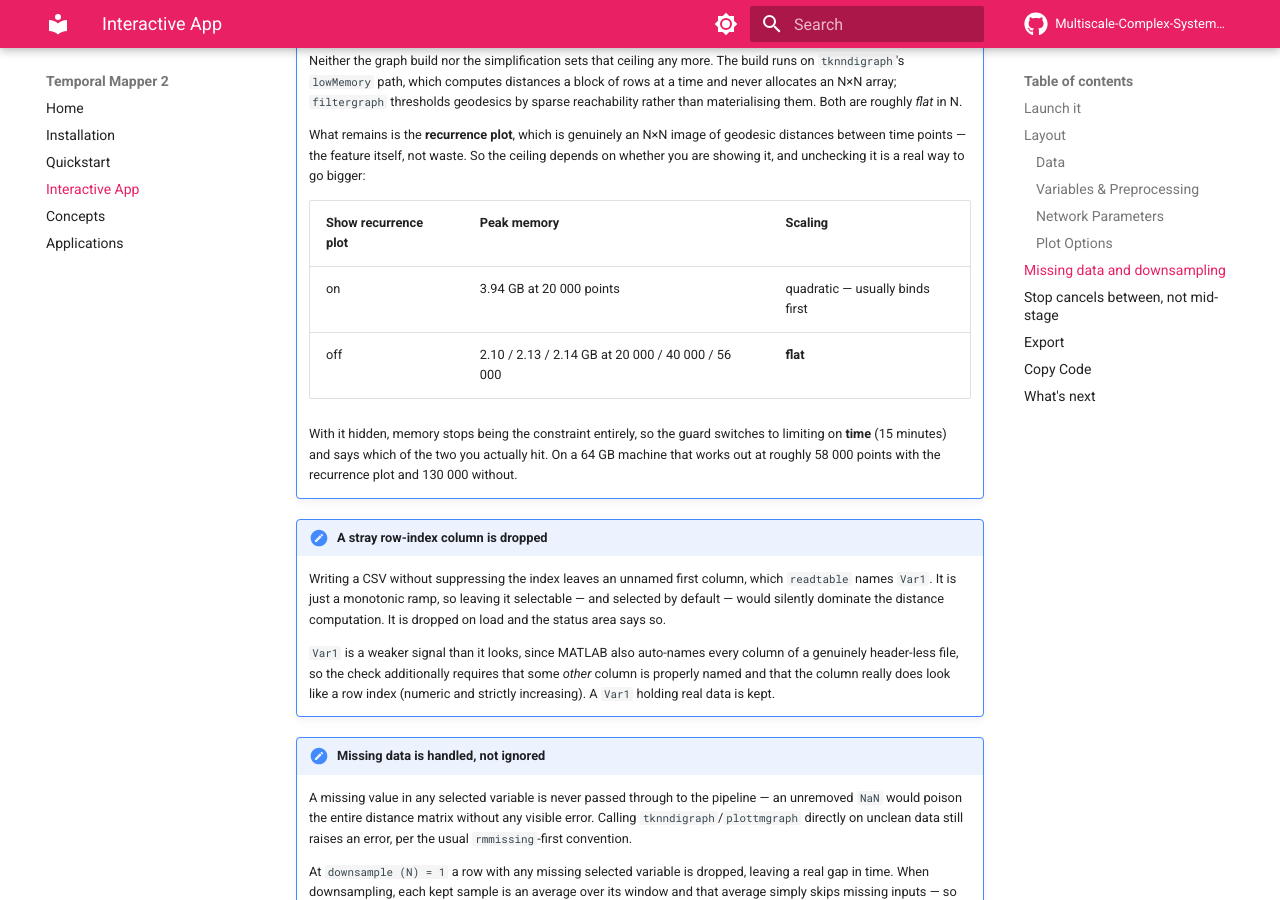
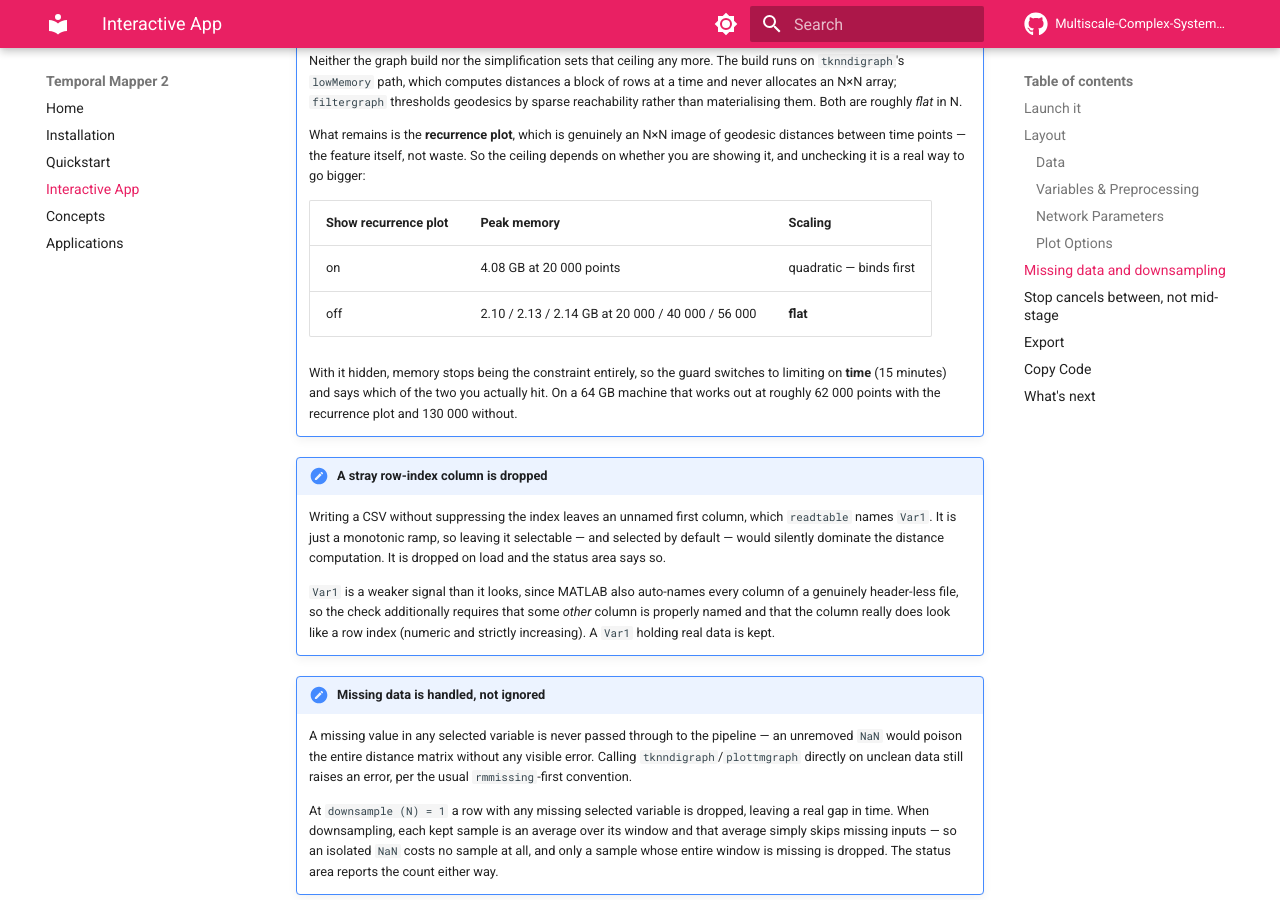
Before and after one commit to Multiscale-Complex-Systems-Lab/tmapper2, an MkDocs documentation site: the page built from docs/gui-app.md, in a window 1280 px wide and 900 px high, scrolled down 2948 px. Built offline with MkDocs 1.6.1 and Material for MkDocs 9.7.7, drawn with Linux system fonts in a browser that asks for light colours; comment, search, counter and statistics services are not loaded.

Commit message:
Collapse TCMdistance's node-pair loop; 4x faster recurrence plots
TCMdistance walked every ordered pair of nodes, taking a nanmin over a
submatrix slice per pair -- ~400k iterations on a 900-node network. But
filtergraph's members are connected components, so they PARTITION the
time points: every (i,j) block is written exactly once into an all-NaN
matrix, and the nanmin is a no-op. The whole double loop is therefore one
indexed lookup of each time point's node.

8.03s -> 0.47s on that network. End to end in the app, 13000 points went
from 55s to 14s, and 20000 points from 107s to 25s.

The loop is kept for the case the fast path cannot serve: a caller
passing overlapping membership, where the nanmin genuinely arbitrates
between competing distances. Disjointness is checked, not assumed.

Two things worth recording:

The obvious one-line version -- TCM(cov,cov) = distmat(idx,idx) -- made
peak memory WORSE, 3.94 GB to 7.13 GB at 20000 points, because fancy
indexing materialises a second full Nt-by-Nt double for the right-hand
side before writing it. That is a bad trade on the largest array in the
program. Filling in row blocks keeps the temporary to a few hundred MB,
costs nothing measurable, and puts peak back to 4.08 GB.

Also skipped stripping edge weights when the graph has none: on an
unweighted graph distances() already returns hop counts, and touching
g.Edges materialises the entire edge table for nothing -- the same trap
already fixed in weightedAdj.

Verified against the previous implementation across 15 configurations
(three sizes, two texclude, two d, plus overlapping, gapped and weighted
membership) and separately by forcing the fallback branch and comparing
both paths on the real network.

The guard's time coefficient for the recurrence plot was fitted before
this and is now 4x pessimistic; updated from 2.7e-7 to 6.25e-8 s/N^2,
which matches the measurements to within 3%. Memory is unchanged at 8.0
bytes/N^2, so the ceiling with the recurrence plot shown rises from
~58000 to ~62000 points, where memory rather than time now binds.

A test assumption of mine was wrong and worth noting: I asserted the
recurrence matrix was symmetric. It is not, deliberately -- these are
geodesics on a DIGRAPH, so i->j need not equal j->i. The comparison
against the old implementation had already proven the code correct.

```diff
--- a/docs/gui-app.md
+++ b/docs/gui-app.md
@@ -122,13 +122,13 @@ here:
 
     | Show recurrence plot | Peak memory | Scaling |
     | --- | --- | --- |
-    | on | 3.94 GB at 20 000 points | quadratic — usually binds first |
+    | on | 4.08 GB at 20 000 points | quadratic — binds first |
     | off | 2.10 / 2.13 / 2.14 GB at 20 000 / 40 000 / 56 000 | **flat** |
 
     With it hidden, memory stops being the constraint entirely, so the
     guard switches to limiting on **time** (15 minutes) and says which of
     the two you actually hit. On a 64 GB machine that works out at roughly
-    58 000 points with the recurrence plot and 130 000 without.
+    62 000 points with the recurrence plot and 130 000 without.
 
 !!! note "A stray row-index column is dropped"
     Writing a CSV without suppressing the index leaves an unnamed first
```
Also changed, not shown: 3 other files.
